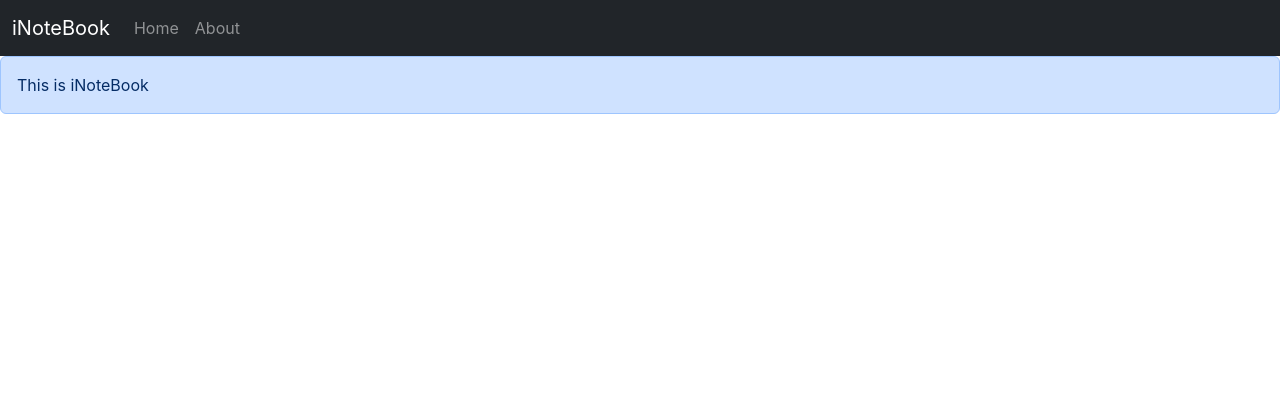
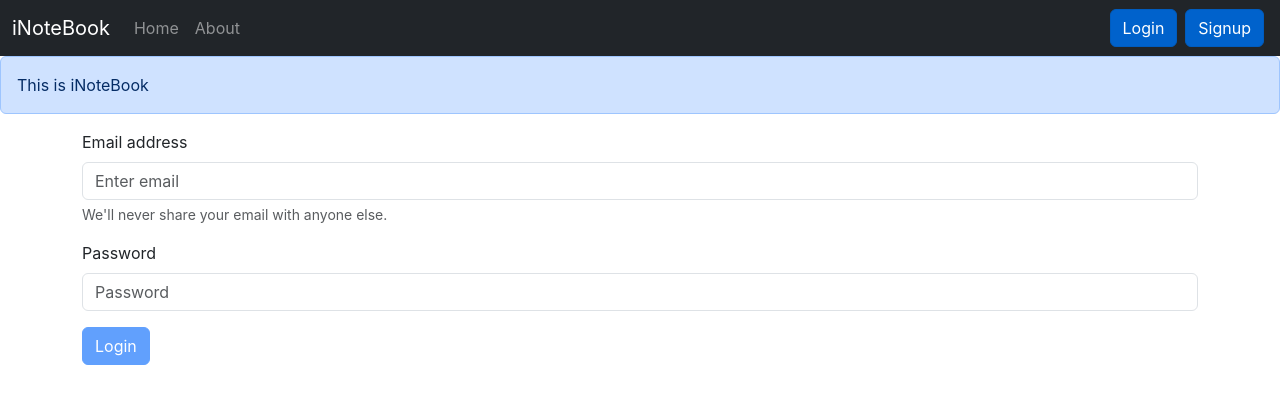
Before and after one commit to BKAPADIA04/inotebook, a React (Create React App) app: page /login in a window 1280 px wide. Shown: the top 404 px of the page. Built offline with nearby package versions, Linux system fonts and the light colour scheme.

Commit message:
Login Page Done

```diff
--- a/src/App.js
+++ b/src/App.js
@@ -6,6 +6,8 @@ import { BrowserRouter as Router, Routes, Route } from "react-router-dom";
 import NoteState from "./context/note/NoteState";
 import Alert from "./components/Alert";
 import About from "./components/About";
+import Login from "./components/Login";
+import Signup from "./components/Signup";
 // import AddNote from "./components/AddNote";
 
 function App() {
@@ -19,6 +21,8 @@ function App() {
             <Routes>
               <Route path="/" element={<Home />}></Route>
               <Route path="/about" element={<About />}></Route>
+              <Route path="/login" element={<Login />}></Route>
+              <Route path="/signup" element={<Signup />}></Route>
             </Routes>
           </div>
         </Router>
--- /dev/null
+++ b/src/components/Login.js
@@ -0,0 +1,96 @@
+import React, { useState } from "react";
+import { useNavigate } from "react-router-dom";
+// import {useHistory} from 'react-router-dom' ;
+
+export default function Login() {
+  const [credentials, setCredentials] = useState({ email: "", password: "" });
+
+  let navigate = useNavigate();
+
+  const handleChange = (event) => {
+    setCredentials({ ...credentials, [event.target.name]: event.target.value });
+  };
+
+  const host = "http://localhost:8080/";
+
+  const handleSubmit = async (event) => {
+    event.preventDefault();
+    // console.log(credentials.password);
+    const url = `${host}api/user_auth/login`;
+
+    const response = await fetch(url, {
+      method: "POST",
+      headers: {
+        "Content-Type": "application/json",
+      },
+      body: JSON.stringify({
+        emailid: credentials.email,
+        password: credentials.password,
+      }), // body data type must match "Content-Type" header
+    });
+
+    const data = await response.json(); // parses JSON response into native JavaScript objects
+    console.log(data);
+
+    if (data.success === true) {
+      setCredentials({ email: "", password: "" });
+      localStorage.setItem("token", data.authToken);
+      navigate("/");
+    } else {
+      alert("Login with correct credentials");
+    }
+  };
+  let validEmail = (email) => {
+    const emailFormat =
+      /^[a-zA-Z0-9.!#$%&'*+/=?^_`{|}~-]+@[a-zA-Z0-9](?:[a-zA-Z0-9-]{0,61}[a-zA-Z0-9])?(?:\.[a-zA-Z0-9](?:[a-zA-Z0-9-]{0,61}[a-zA-Z0-9])?)*$/;
+    return emailFormat.test(email);
+  }
+    let isPasswordEmpty = (password) => {
+      return password.length === 0;
+    }
+
+
+  return (
+    <form id="form_login" onSubmit={handleSubmit}>
+      <div className="form-group">
+        <label htmlFor="exampleInputEmail1">Email address</label>
+        <input
+          type="email"
+          className="form-control"
+          id="exampleInputEmail1"
+          name="email"
+          aria-describedby="emailHelp"
+          placeholder="Enter email"
+          onChange={handleChange}
+          value={credentials.email}
+          required
+        ></input>
+        <small id="emailHelp" className="form-text text-muted">
+          We'll never share your email with anyone else.
+        </small>
+      </div>
+      <div className="form-group">
+        <label htmlFor="exampleInputPassword1">Password</label>
+        <input
+          type="password"
+          className="form-control"
+          id="exampleInputPassword1"
+          name="password"
+          placeholder="Password"
+          onChange={handleChange}
+          value={credentials.password}
+          required
+        ></input>
+      </div>
+      <button
+        disabled={
+          !validEmail(credentials.email) || isPasswordEmpty(credentials.password)
+        }
+        type="submit"
+        className="btn btn-primary"
+      >
+        Login
+      </button>
+    </form>
+  );
+}
--- a/src/components/Navbar.js
+++ b/src/components/Navbar.js
@@ -36,6 +36,8 @@ export default function Navbar() {
               </li>
             </ul>
           </div>
+          <Link className="btn btn-primary btn active mx-1" role="button" aria-pressed="true" to = "/login">Login</Link>
+          <Link className="btn btn-primary btn active mx-1" role="button" aria-pressed="true" to = "/signup">Signup</Link>
         </div>
       </nav>
     </>
--- /dev/null
+++ b/src/components/Signup.js
@@ -0,0 +1,9 @@
+import React from 'react'
+
+export default function Signup() {
+  return (
+    <div>
+      Signup Page
+    </div>
+  )
+}
```
